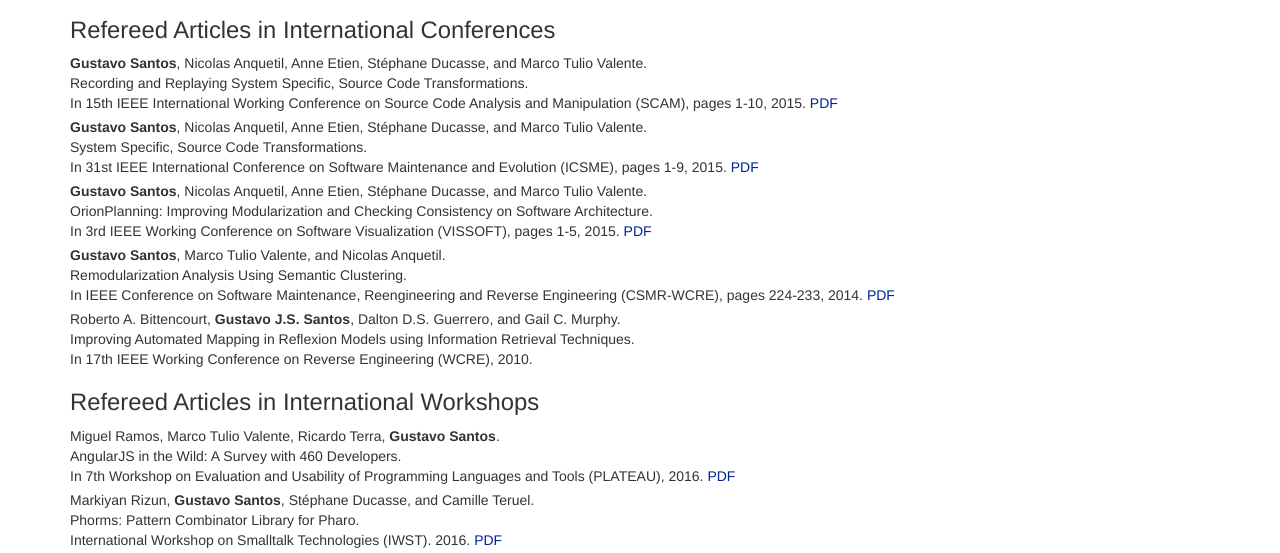
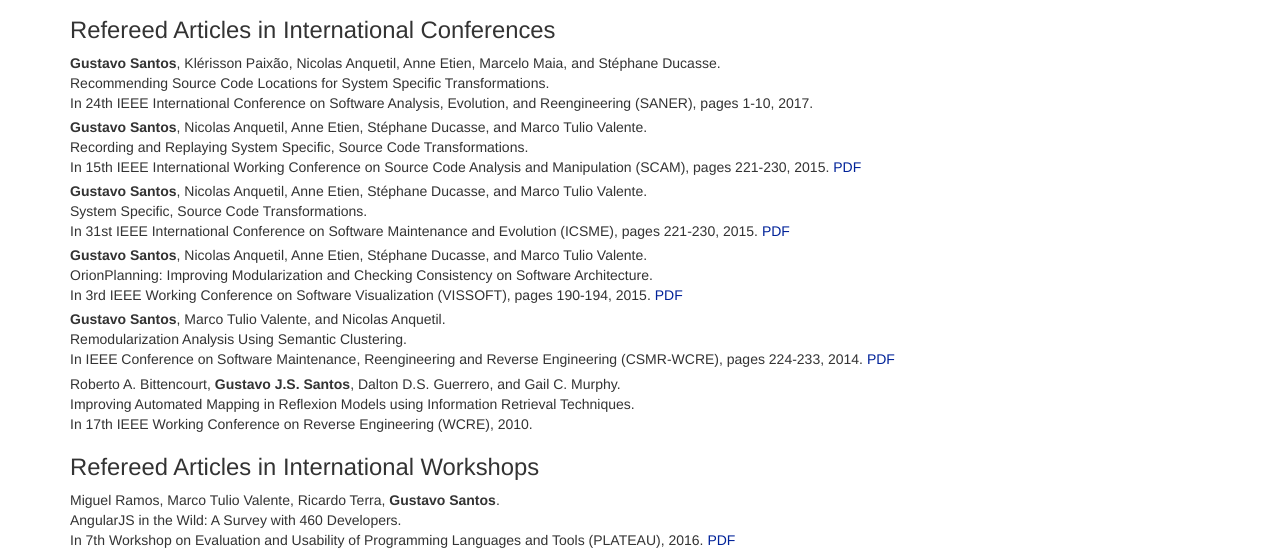
Before and after one commit to gustavojss/gustavojss.github.io, a plain HTML site: page publications.html in a window 1280 px wide. Shown: the part 202-755 px from the top of the page. Drawn offline with nearby package versions, Linux system fonts and the light colour scheme.

Commit message:
adding saner publication

```diff
--- a/publications.html
+++ b/publications.html
@@ -69,27 +69,33 @@
 <h2> Refereed Articles in International Conferences</h2>
 
 <p>
+<strong>Gustavo Santos</strong>, Klérisson Paixão, Nicolas Anquetil, Anne Etien, Marcelo Maia, and Stéphane Ducasse.<br>
+Recommending Source Code Locations for System Specific Transformations.<br>
+In 24th IEEE International Conference on Software Analysis, Evolution, and Reengineering (SANER), pages 1-10, 2017.
+</p>
+<p>
 <strong>Gustavo Santos</strong>, Nicolas Anquetil, Anne Etien, Stéphane Ducasse, and Marco Tulio Valente.<br>
 Recording and Replaying System Specific, Source Code Transformations.<br>
-In 15th IEEE International Working Conference on Source Code Analysis and Manipulation (SCAM), pages 1-10, 2015.
+In 15th IEEE International Working Conference on Source Code Analysis and Manipulation (SCAM), pages 221-230, 2015.
 <a href="http://rmod.lille.inria.fr/archives/papers/Sant15b-SCAM-MacroRecorder.pdf">PDF</a>
 </p>
 <p>
 <strong>Gustavo Santos</strong>, Nicolas Anquetil, Anne Etien, Stéphane Ducasse, and Marco Tulio Valente.<br>
 System Specific, Source Code Transformations.<br>
-In 31st IEEE International Conference on Software Maintenance and Evolution (ICSME), pages 1-9, 2015.
+In 31st IEEE International Conference on Software Maintenance and Evolution (ICSME), pages 221-230, 2015.
 <a href="http://rmod.lille.inria.fr/archives/papers/Sant15a-ICSME-TransformationPatterns.pdf">PDF</a>
 </p>
 <p>
 <strong>Gustavo Santos</strong>, Nicolas Anquetil, Anne Etien, Stéphane Ducasse, and Marco Tulio Valente.<br>
 OrionPlanning: Improving Modularization and Checking Consistency on Software Architecture.<br>
-In 3rd IEEE Working Conference on Software Visualization (VISSOFT), pages 1-5, 2015.
+In 3rd IEEE Working Conference on Software Visualization (VISSOFT), pages 190-194, 2015.
 <a href="http://rmod.lille.inria.fr/archives/papers/Sant15c-VISSOFT-OrionPlanning.pdf">PDF</a>
 </p>
 <p>
 <strong>Gustavo Santos</strong>, Marco Tulio Valente, and Nicolas Anquetil.<br>
 Remodularization Analysis Using Semantic Clustering.<br>
-In IEEE Conference on Software Maintenance, Reengineering and Reverse Engineering (CSMR-WCRE), pages 224-233, 2014. <a href="http://www.dcc.ufmg.br/~mtov/pub/2014_csmrwcre_clustering.pdf">PDF</a>
+In IEEE Conference on Software Maintenance, Reengineering and Reverse Engineering (CSMR-WCRE), pages 224-233, 2014.
+<a href="http://www.dcc.ufmg.br/~mtov/pub/2014_csmrwcre_clustering.pdf">PDF</a>
 </p>
 <p>
 Roberto A. Bittencourt, <strong>Gustavo J.S. Santos</strong>, Dalton D.S. Guerrero, and Gail C. Murphy.<br>
@@ -102,12 +108,14 @@ In 17th IEEE Working Conference on Reverse Engineering (WCRE), 2010.
 <p>
 Miguel Ramos, Marco Tulio Valente, Ricardo Terra, <strong>Gustavo Santos</strong>.<br>
 AngularJS in the Wild: A Survey with 460 Developers.<br>
-In 7th Workshop on Evaluation and Usability of Programming Languages and Tools (PLATEAU), 2016. <a href="https://arxiv.org/abs/1608.02012">PDF</a>
+In 7th Workshop on Evaluation and Usability of Programming Languages and Tools (PLATEAU), 2016.
+<a href="https://arxiv.org/abs/1608.02012">PDF</a>
 </p>
 <p>
 Markiyan Rizun, <strong>Gustavo Santos</strong>, Stéphane Ducasse, and Camille Teruel.<br>
 Phorms: Pattern Combinator Library for Pharo.<br>
-International Workshop on Smalltalk Technologies (IWST). 2016. <a href="https://hal.archives-ouvertes.fr/hal-01353883v1">PDF</a>
+International Workshop on Smalltalk Technologies (IWST). 2016.
+<a href="https://hal.archives-ouvertes.fr/hal-01353883v1">PDF</a>
 </p>
 </section><section>
 <h2> Refereed Articles in Brazilian Conferences</h2>
@@ -115,18 +123,21 @@ International Workshop on Smalltalk Technologies (IWST). 2016. <a href="https://
 <p>
 Izabela Melo, <strong>Gustavo Santos</strong>, Dalton Serey, and Marco Tulio Valente.<br>
 Percepções de 395 Desenvolvedores sobre Documentação e Verificação de Arquiteturas de Software.<br>
-X Simpósio Brasileiro de Componentes, Arquiteturas e Reutilização de Software (SBCARS), 2016. <a href="http://www.dcc.ufmg.br/~mtov/pub/2016-sbcars-iza.pdf">PDF</a>
+X Simpósio Brasileiro de Componentes, Arquiteturas e Reutilização de Software (SBCARS), 2016.
+<a href="http://www.dcc.ufmg.br/~mtov/pub/2016-sbcars-iza.pdf">PDF</a>
 </p>
 <p>
 <strong>Gustavo Santos</strong>, Katyusco Santos, Marco Tulio Valente, Dalton Serey, and Nicolas Anquetil.<br>
 TopicViewer: Evaluating Remodularizations Using Semantic Clustering.<br>
-IV Congresso Brasileiro de Software: Teoria e Prática (CBSoft, Sessão de Ferramentas), 2013. <a href="http://homepages.dcc.ufmg.br/~mtov/pub/2013_cbsoft_tools_topicviewer.pdf">PDF</a>
+IV Congresso Brasileiro de Software: Teoria e Prática (CBSoft, Sessão de Ferramentas), 2013.
+<a href="http://homepages.dcc.ufmg.br/~mtov/pub/2013_cbsoft_tools_topicviewer.pdf">PDF</a>
 </p>
 </section><section>
 <h2> Master Thesis</h2>
 
 <p>
-Remodularization Analysis Using Semantic Clustering, 2014. <a href="http://www.dcc.ufmg.br/~mtov/diss/2014_gustavo.pdf">PDF</a>
+Remodularization Analysis Using Semantic Clustering, 2014.
+<a href="http://www.dcc.ufmg.br/~mtov/diss/2014_gustavo.pdf">PDF</a>
 </p></section></section>
 				</div>
 			</div>
```
Also changed, not shown: 1 other file.
